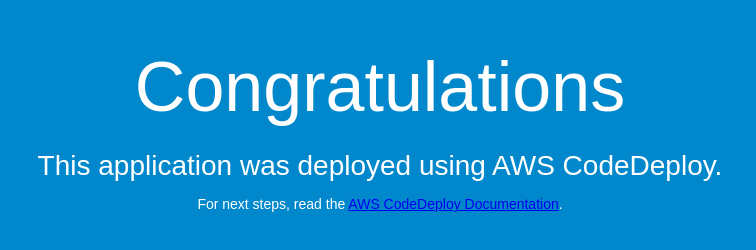
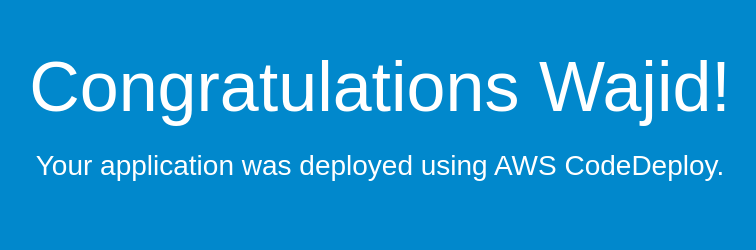
Before and after one commit to wajid-pro/L1P1-PROJECT, a plain HTML site: page index.html in a window 1280 px wide. Shown: the whole page, without its empty margins (260-1016 px from the left). Drawn offline with Linux system fonts and the light colour scheme.

Commit message:
Update index.html

```diff
--- a/index.html
+++ b/index.html
@@ -26,9 +26,8 @@
 </head>
 <body>
   <div align="center">
-    <h1>Congratulations</h1>
-    <h2>This application was deployed using AWS CodeDeploy.</h2>
-    <p>For next steps, read the <a href="http://aws.amazon.com/documentation/codedeploy">AWS CodeDeploy Documentation</a>.</p>
+    <h1>Congratulations Wajid!</h1>
+    <h2>Your application was deployed using AWS CodeDeploy.</h2>
   </div>
 </body>
 </html>
```
